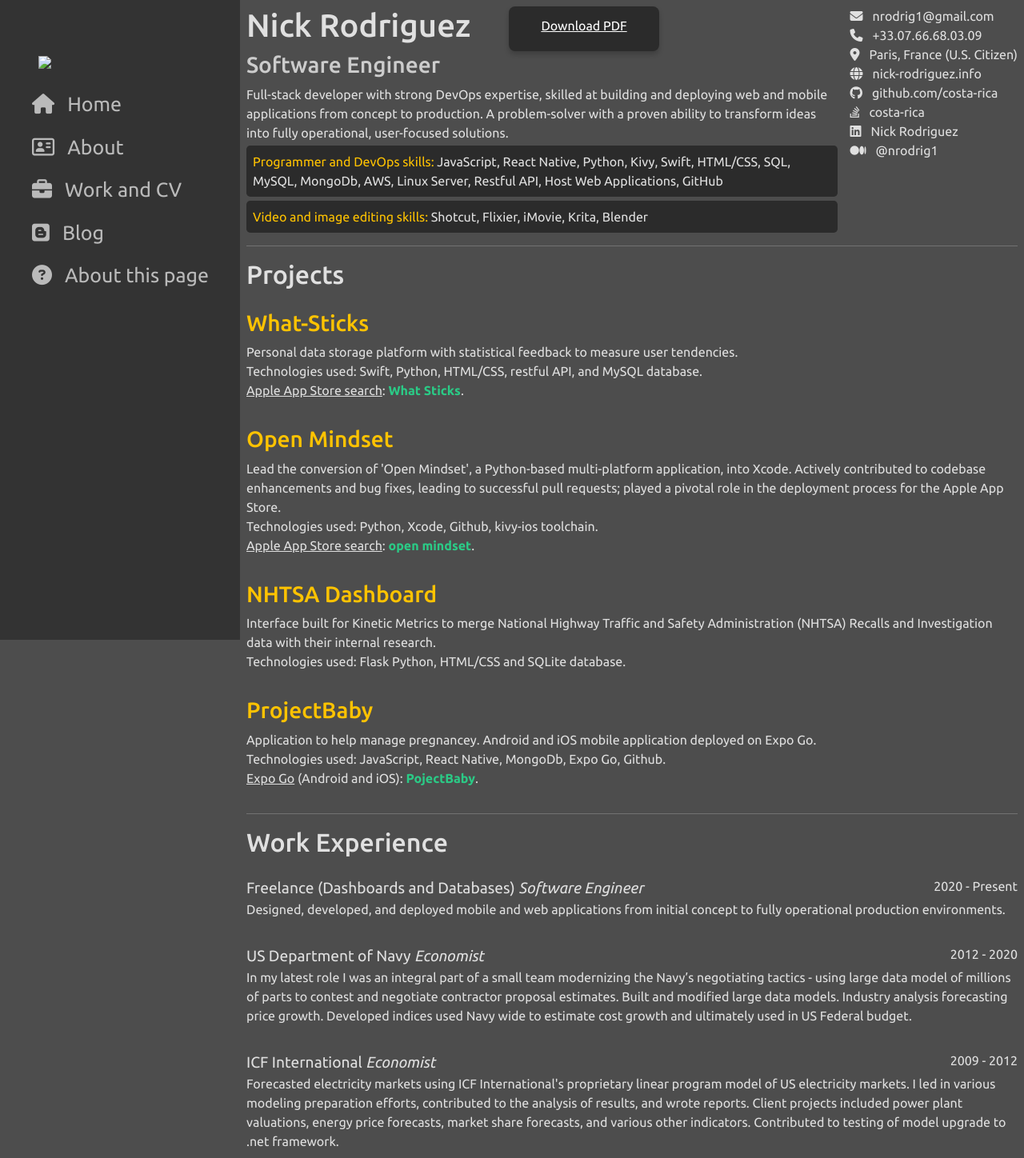
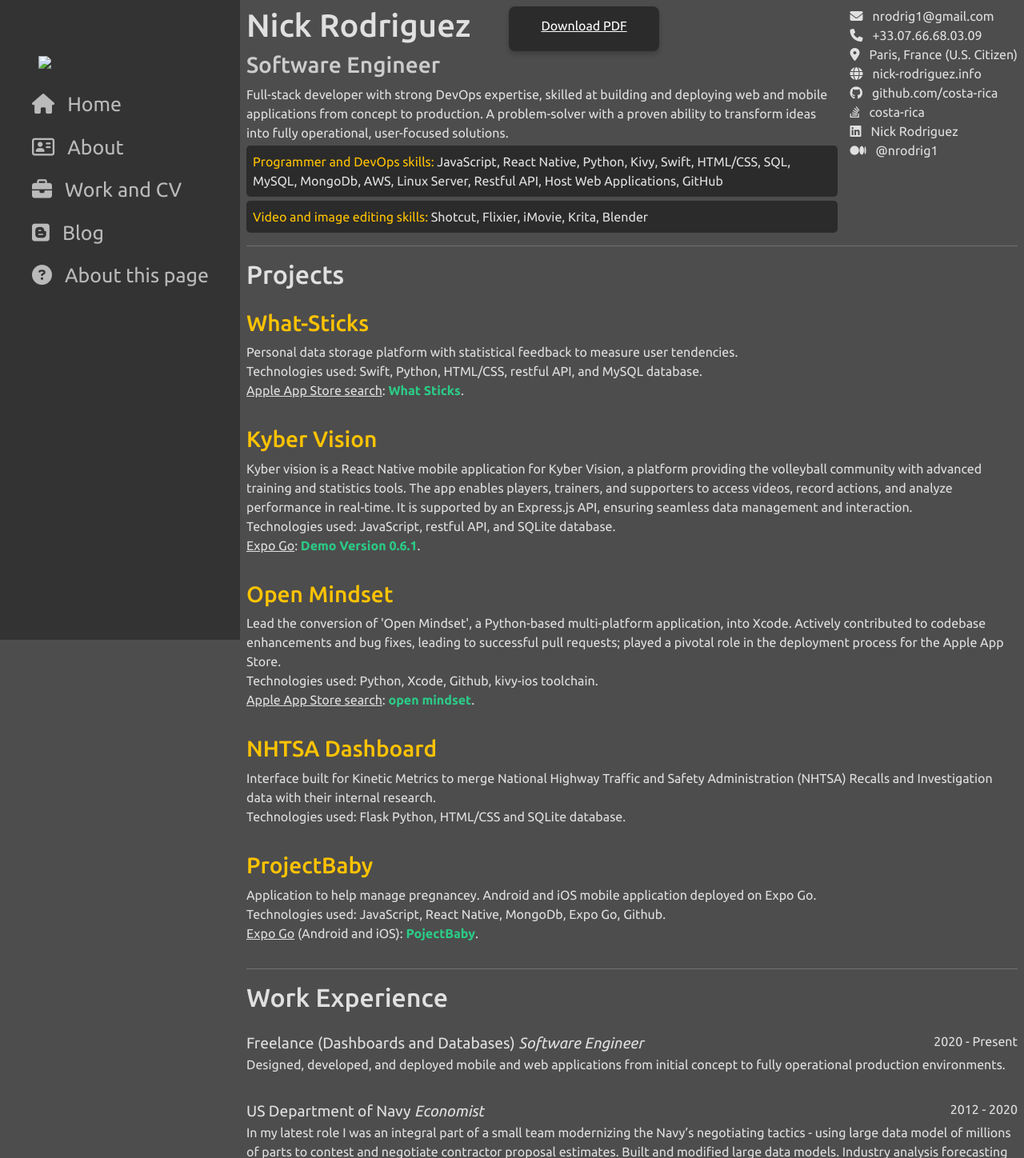
Before and after one commit to costa-rica/PersonalWebsite02, a Flask app: page /resume in a window 1280 px wide. Shown: the top 1448 px of the page at 80% size. Run offline with Flask 3, Linux system fonts and the light colour scheme; parts of the project's set-up code (start-up, migrations or seed data) failed here and were passed over; some libraries are stand-ins or nearby versions.

Commit message:
modifs to resume

```diff
--- a/app_package/templates/main/resume.html
+++ b/app_package/templates/main/resume.html
@@ -121,6 +121,32 @@
           <u>Apple App Store search</u>:
           <a href="https://apps.apple.com/us/app/what-sticks/id6670183165"
             ><b>What Sticks</b></a
+          >.
+        </div>
+      </div>
+      <!-- div_project -->
+      <div class="div_project">
+        <div class="div_title_and_url">
+          <div class="title">
+            <a href="https://kybervision.eu/"><h3>Kyber Vision</h3></a>
+          </div>
+        </div>
+        <div class="div_project_description">
+          Kyber vision is a React Native mobile application for Kyber Vision, a
+          platform providing the volleyball community with advanced training and
+          statistics tools. The app enables players, trainers, and supporters to
+          access videos, record actions, and analyze performance in real-time.
+          It is supported by an Express.js API, ensuring seamless data
+          management and interaction.
+        </div>
+        <div class="div_project_technolgies">
+          Technologies used: JavaScript, restful API, and SQLite database.
+        </div>
+        <div class="div_project_other_details">
+          <u>Expo Go</u>:
+          <a
+            href="https://expo.dev/preview/update?message=version%200.6.1%20-%20fixed%20action%20recording%20and%20quality%20change%20bugs&updateRuntimeVersion=1.0.0&createdAt=2025-01-18T09%3A58%3A25.002Z&slug=exp&projectId=19bda6d6-1261-4ffc-9425-4e157bd11f4b&group=43ea1e69-076f-4567-bec6-05bb784f6508"
+            ><b>Demo Version 0.6.1</b></a
           >.
         </div>
       </div>
```
